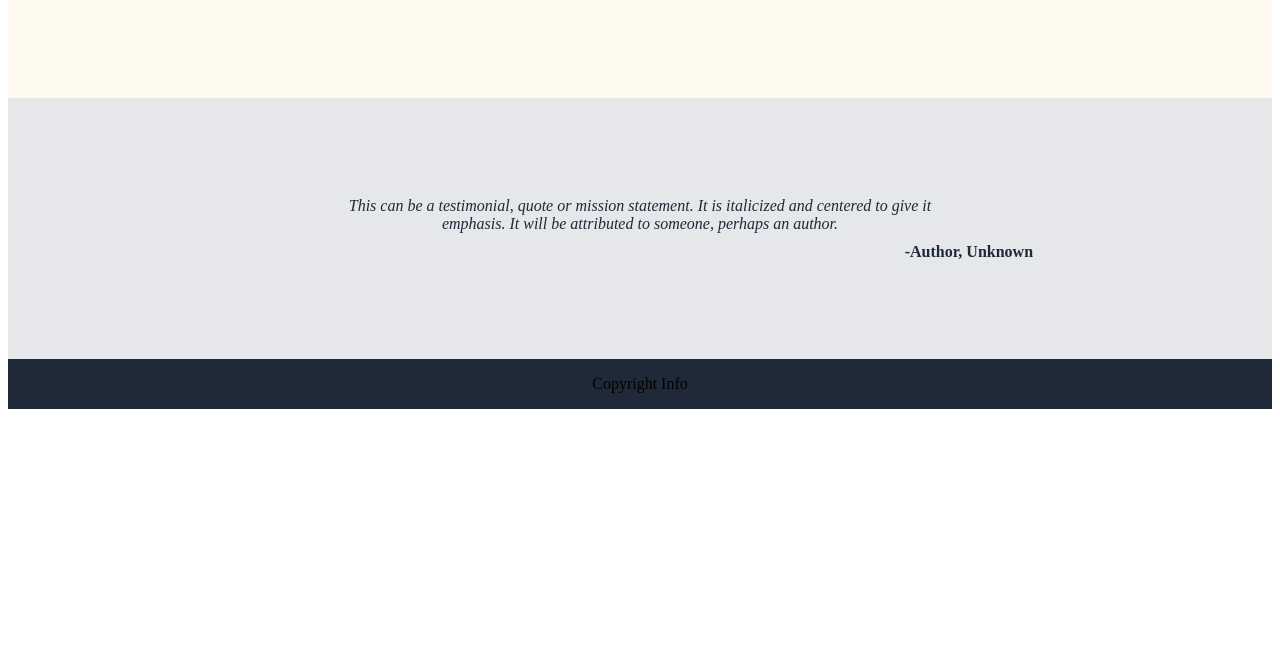
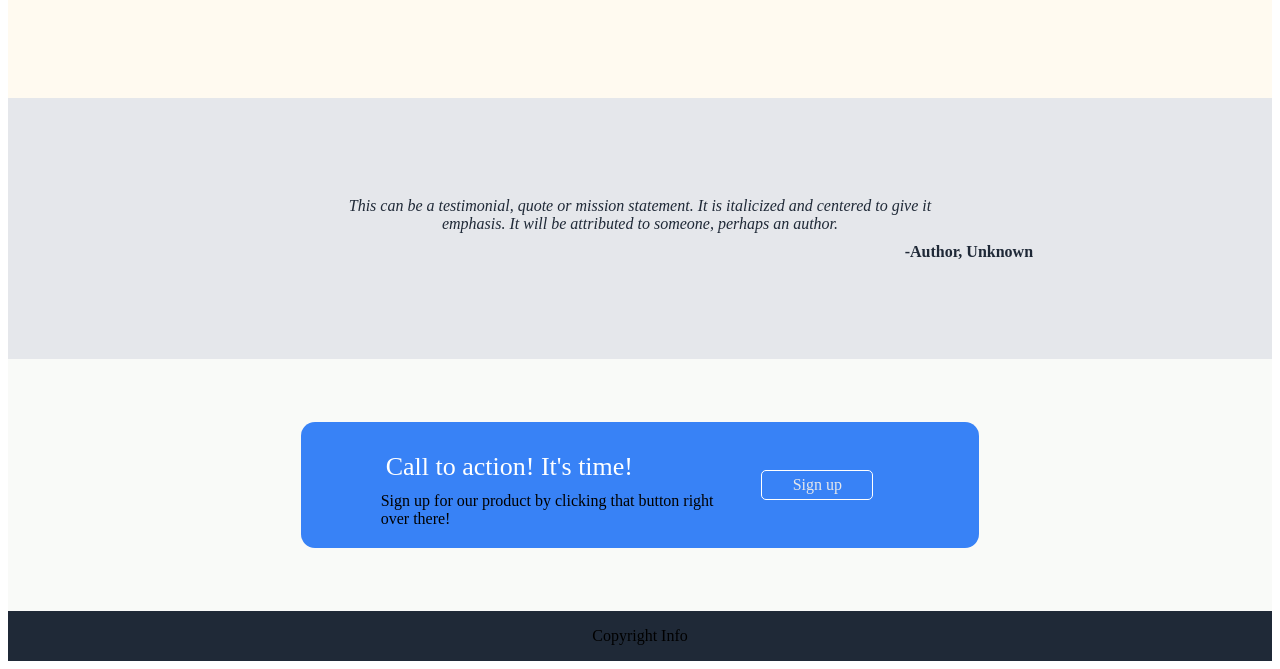
Before and after one commit to JakeRobOrner/landing-page-odin, a plain HTML site: page index.html in a window 1280 px wide. Shown: the part 964-1633 px from the top of the page. Before the commit the page ends 1381 px from the top, so only its background shows below. Drawn offline with Linux system fonts and the light colour scheme.

Commit message:
added section with call to action and sign up button

```diff
--- a/index.html
+++ b/index.html
@@ -62,6 +62,16 @@
             <p class="author">-Author, Unknown</p>
         </div>
     </div>
+    <div class="finale">
+        <div class="call-to-action">
+            <div id="call">
+                <p id="call-main">Call to action! It's time!</p>
+                <p id="call-sub">Sign up for our product by clicking that button
+                    right over there!</p>
+            </div>
+            <a class="sign-up2" href="#">Sign up</a>
+        </div>
+    </div>
 
 
     <footer>
--- a/styles.css
+++ b/styles.css
@@ -128,6 +128,7 @@ img, .item{
     display: flex;
     align-items: center;
     justify-content: center;
+    flex-wrap: wrap;
 }
 
 .info{
@@ -155,3 +156,45 @@ img, .item{
     padding-bottom: 10%;
     font-weight:bold;
 }
+
+.finale{
+    display: flex;
+    align-content: center;
+    justify-content: center;
+    background-color: #F9FAF8;
+}
+
+
+.call-to-action {
+    display: flex;
+    align-items: center;
+    background-color: #3882F6;
+    border-radius: 14px;
+    padding: 20px 80px;
+    margin: 5%;
+}
+
+
+#call{
+    display: flex;
+    flex-direction: column;
+}
+
+#call-main{
+    font-size: 26px;
+    color: white;
+    margin: 0;
+    padding: 10px 5px;
+}
+#call-sub{
+    margin: 0%;
+}
+.sign-up2{
+    padding: 5px 15px;
+    background-color: #3882F6;
+    border-radius: 5px;
+    border: 1px solid white;
+    margin: 5%;
+    min-width: 80px;
+    text-align: center;
+}
```
